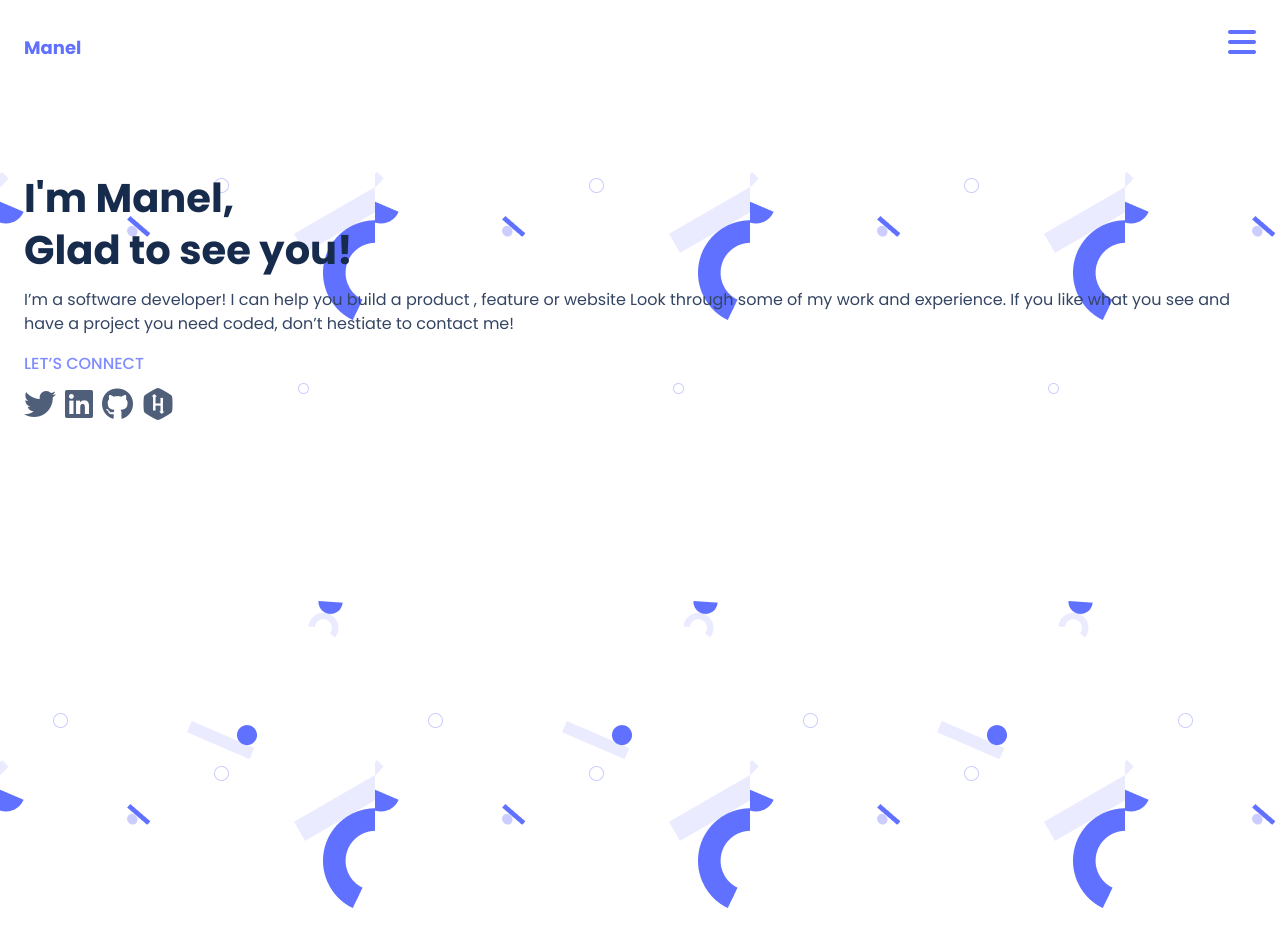
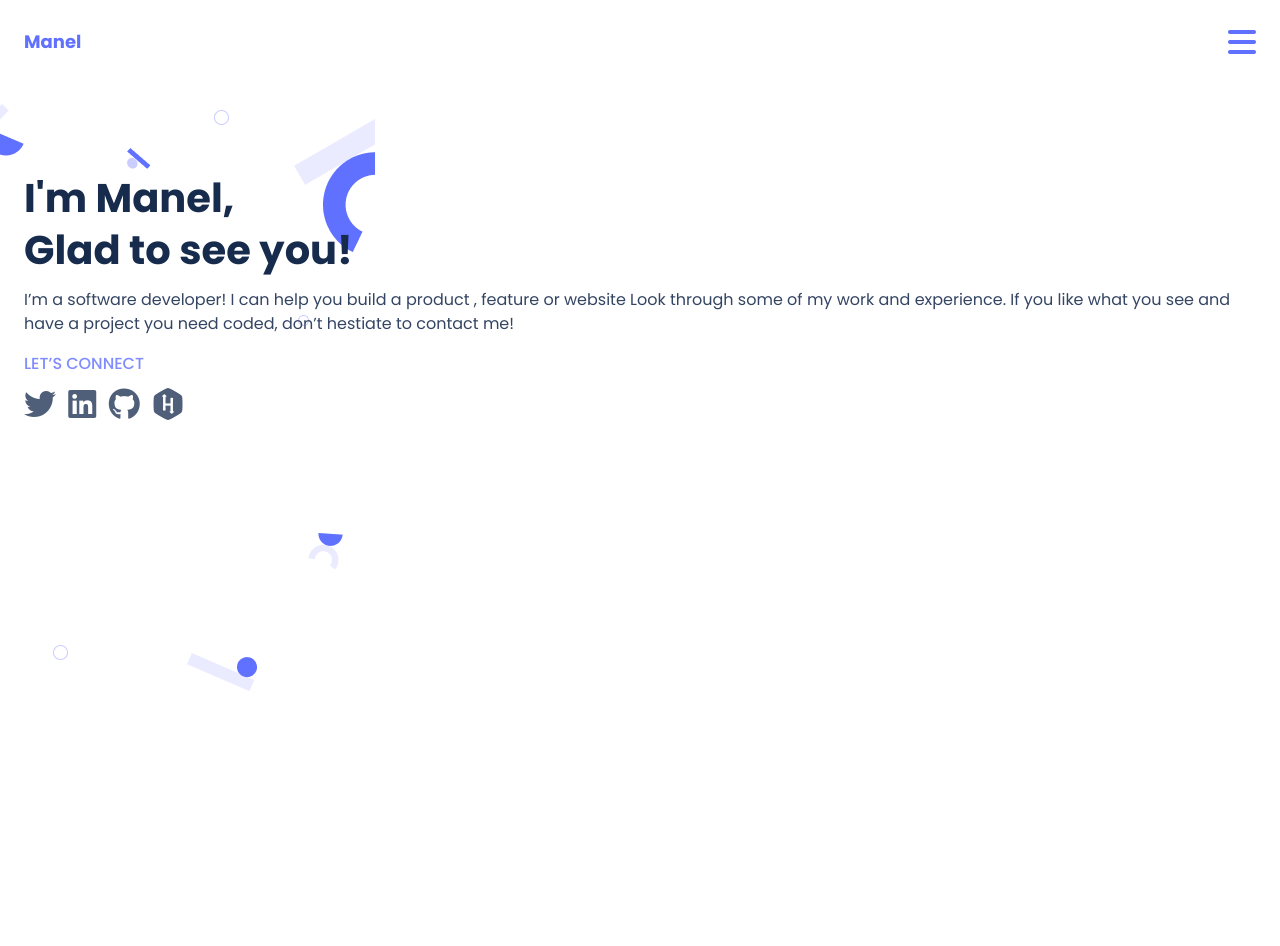
Before and after one commit to ha-manel/Portfolio-Design, a plain HTML site: page index.html in a window 1280 px wide. Shown: the top 946 px of the page. Drawn offline with Linux system fonts and the light colour scheme.

Commit message:
Change background placement

```diff
--- a/style.css
+++ b/style.css
@@ -9,13 +9,16 @@
 body {
   margin: 0;
   font-family: 'Poppins', sans-serif;
+  background-image: url(/images/header-shapes\ mobile.png);
+  background-position: 0 104px;
+  background-repeat: no-repeat;
 }
 
 /*header section*/
 header {
   display: flex;
   justify-content: space-between;
-  align-items: baseline;
+  align-items: center;
   margin: 26px 36px 0 24px;
 }
 
@@ -40,7 +43,6 @@ header #menu_icon {
 
 /*headline section*/
 #headline {
-  background-image: url(/images/header-shapes\ mobile.png);
   height: 100vh;
 }
 
@@ -72,7 +74,7 @@ header #menu_icon {
 
 #headline #social_media_links {
   margin-left: 24px;
-  width: 150px;
+  width: 160px;
   display: flex;
   justify-content: space-between;
 }
```
